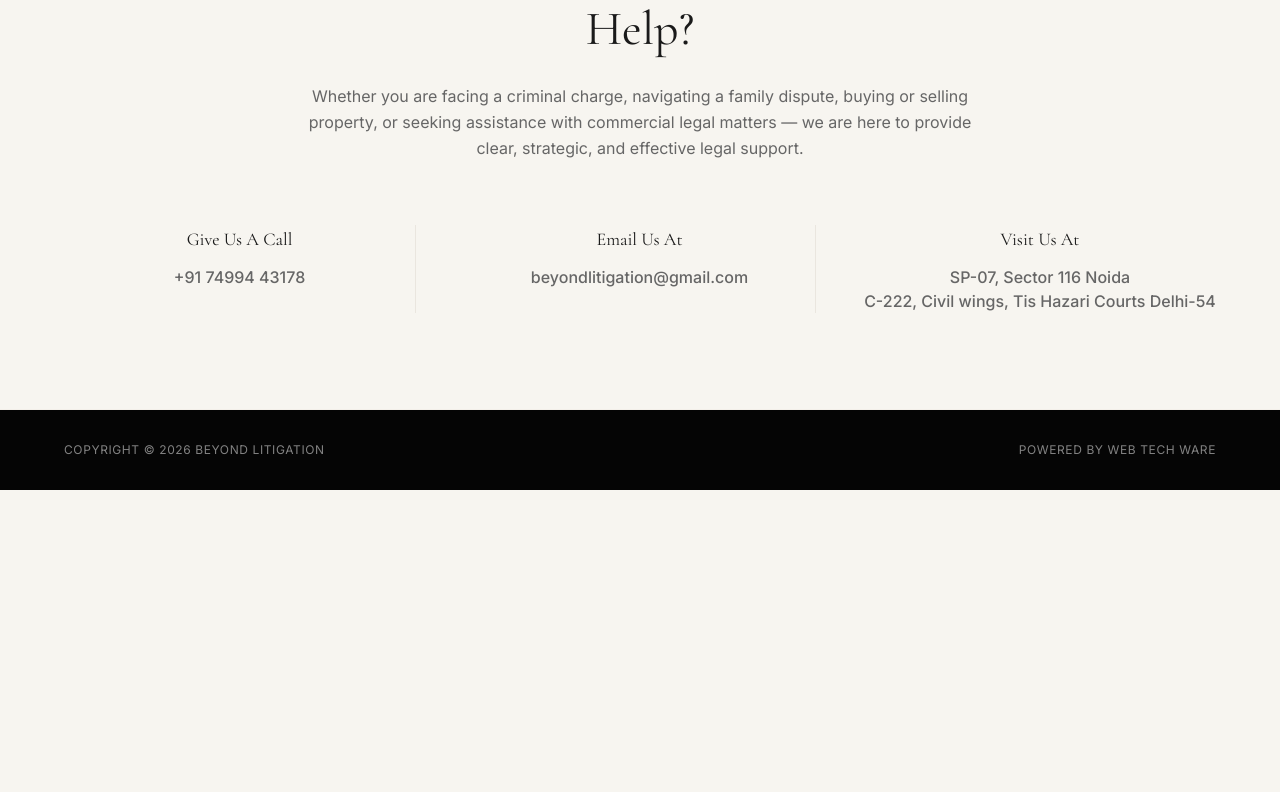
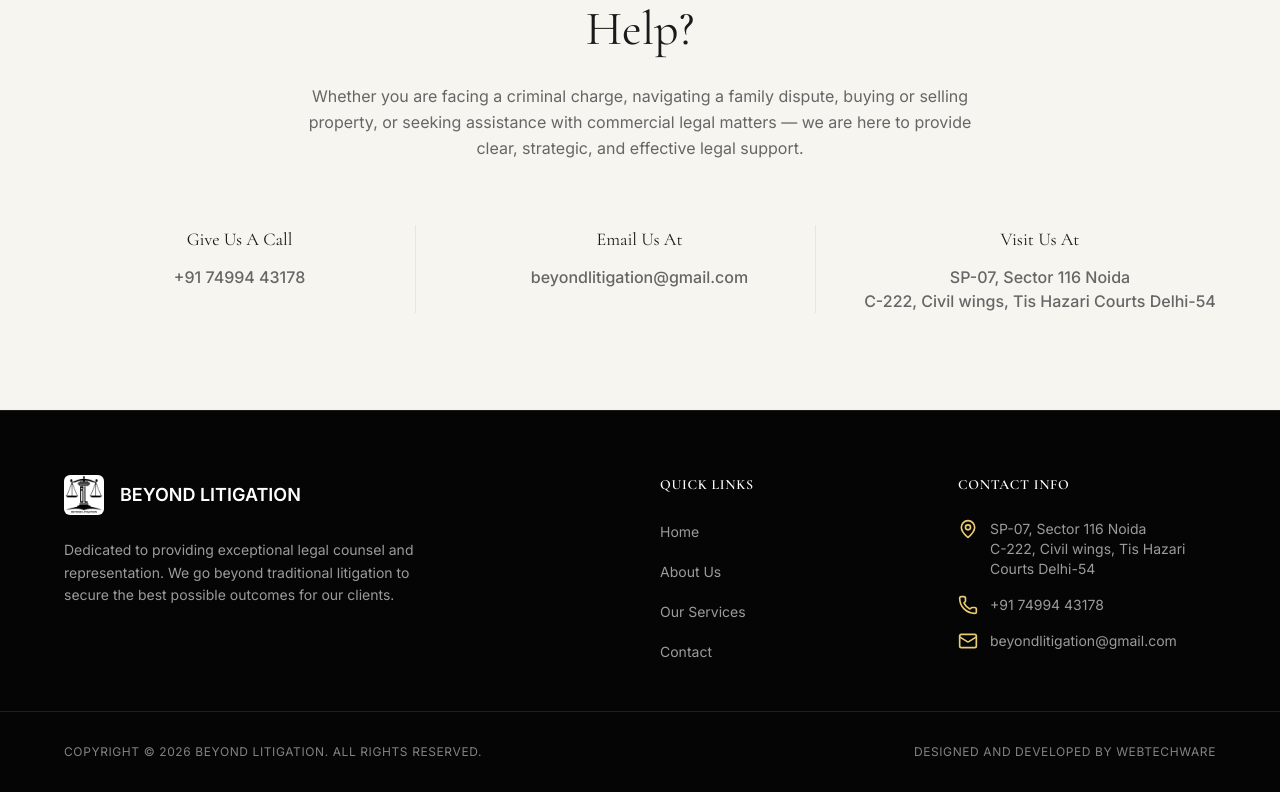
Before and after one commit to GitYashRepo/beyondLitigation, a Next.js app: page / in a window 1280 px wide. Shown: the part 6006-6798 px from the top of the page. Before the commit the page ends 6496 px from the top, so only its background shows below. Built offline with nearby package versions, Linux system fonts and the light colour scheme.

Commit message:
added a new footer

```diff
--- a/src/components/Footer.jsx
+++ b/src/components/Footer.jsx
@@ -1,13 +1,72 @@
+import Link from "next/link";
+import { Mail, MapPin, Phone } from "lucide-react";
+
 export default function Footer() {
    return (
-      <footer className="w-full bg-[#050505] py-8">
-         <div className="mx-auto flex w-full px-16 flex-col md:flex-row items-center justify-between">
-            <p className="text-white/50 text-xs tracking-wider uppercase mb-4 md:mb-0">
-               Copyright &copy; 2026 Beyond Litigation
+      <footer className="w-full bg-[#050505] pt-16 pb-8 border-t border-white/10">
+         <div className="mx-auto max-w-7xl px-4 md:px-16 mb-12 grid grid-cols-1 md:grid-cols-4 gap-10">
+            <div className="col-span-1 md:col-span-2">
+               <Link href="/" className="flex items-center mb-6">
+                  <img src="/logo.png" alt="Beyond Litigation" className="h-10 w-auto rounded-md" />
+                  <p className="text-white text-lg font-semibold pl-4">BEYOND LITIGATION</p>
+               </Link>
+               <p className="text-white/60 text-sm leading-relaxed mb-6 max-w-sm">
+                  Dedicated to providing exceptional legal counsel and representation. We go beyond traditional litigation to secure the best possible outcomes for our clients.
+               </p>
+            </div>
+
+            <div>
+               <h3 className="text-white text-sm font-semibold tracking-wider uppercase mb-6">Quick Links</h3>
+               <ul className="flex flex-col gap-4">
+                  <li>
+                     <Link href="/" className="text-white/60 hover:text-primary transition-colors text-sm">
+                        Home
+                     </Link>
+                  </li>
+                  <li>
+                     <Link href="/about" className="text-white/60 hover:text-primary transition-colors text-sm">
+                        About Us
+                     </Link>
+                  </li>
+                  <li>
+                     <Link href="/our-services" className="text-white/60 hover:text-primary transition-colors text-sm">
+                        Our Services
+                     </Link>
+                  </li>
+                  <li>
+                     <Link href="/contact" className="text-white/60 hover:text-primary transition-colors text-sm">
+                        Contact
+                     </Link>
+                  </li>
+               </ul>
+            </div>
+
+            <div>
+               <h3 className="text-white text-sm font-semibold tracking-wider uppercase mb-6">Contact Info</h3>
+               <ul className="flex flex-col gap-4">
+                  <li className="flex items-start gap-3 text-white/60 text-sm">
+                     <MapPin className="w-5 h-5 text-primary shrink-0" />
+                     <span>SP-07, Sector 116 Noida <br /> C-222, Civil wings, Tis Hazari Courts Delhi-54</span>
+                  </li>
+                  <li className="flex items-center gap-3 text-white/60 text-sm">
+                     <Phone className="w-5 h-5 text-primary shrink-0" />
+                     <span>+91 74994 43178</span>
+                  </li>
+                  <li className="flex items-center gap-3 text-white/60 text-sm">
+                     <Mail className="w-5 h-5 text-primary shrink-0" />
+                     <span>beyondlitigation@gmail.com</span>
+                  </li>
+               </ul>
+            </div>
+         </div>
+
+         <div className="mx-auto max-w-7xl px-4 md:px-16 pt-8 border-t border-white/10 flex flex-col md:flex-row items-center justify-between gap-4">
+            <p className="text-white/50 text-xs tracking-wider uppercase">
+               Copyright &copy; {new Date().getFullYear()} Beyond Litigation. All rights reserved.
             </p>
-            <a href="https://www.webtechware.in" target="_blank" rel="noopener noreferrer">
-               <p className="text-white/50 text-xs tracking-wider uppercase">
-                  Powered by Web Tech Ware
+            <a href="https://webtechware.in" target="_blank" rel="noopener noreferrer">
+               <p className="text-white/50 text-xs tracking-wider uppercase hover:text-primary transition-colors">
+                  Designed and developed by WebTechWare
                </p>
             </a>
          </div>
```
